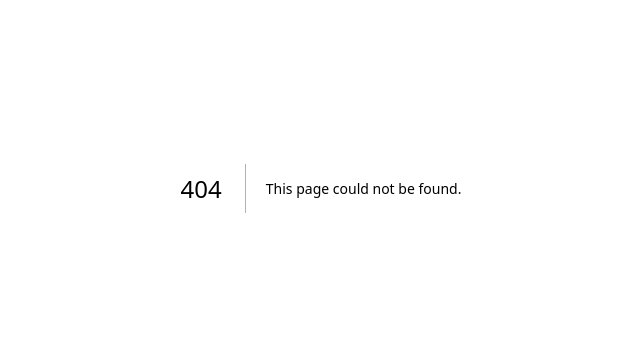
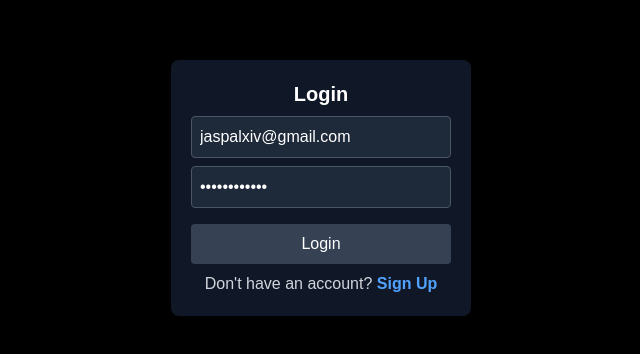
Before and after one commit to jaspalxiv/web_dev_project, a Next.js app: page /project/userManagement in a window 1280 px wide. Before the commit this address had no page. Shown: the part 212-566 px from the top of the page, without its empty margins (319-959 px from the left). Built offline with nearby package versions, Linux system fonts and the light colour scheme.

Commit message:
made sign up component

```diff
--- /dev/null
+++ b/app/project/userManagement/page.js
@@ -0,0 +1,276 @@
+"use client"
+import { useEffect, useState, useRef } from "react";
+import { useRouter, useSearchParams } from "next/navigation"; // Correct import
+import supaBase from "/lib/supabase";
+import { login, logout } from "/lib/auth";
+
+// Login Component
+const Login = ({ onSignupClick, onLoginSuccess }) => {
+    const [email, setEmail] = useState("jaspalxiv@gmail.com");
+    const [password, setPassword] = useState("741852963Js@");
+
+    const handleLogin = async () => {
+        const user = await login(email, password);
+        if (user) {
+            console.log("test login: ", JSON.stringify(user));
+            const tmp = { firstName: user.firstName, lastName: user.lastName };
+            onLoginSuccess(tmp);
+        } else {
+            alert("Login Failed: Invalid email or password.");
+        }
+    };
+
+    return (
+        <div className="p-5 bg-gray-900 rounded-lg shadow-md w-[300px] flex flex-col items-center">
+            <h2 className="text-xl font-bold text-white mb-2">Login</h2>
+            <input
+                value={email}
+                onChange={(e) => setEmail(e.target.value)}
+                placeholder="Email"
+                className="w-full p-2 border border-gray-600 rounded mb-2 text-white bg-gray-800"
+            />
+            <input
+                type="password"
+                value={password}
+                onChange={(e) => setPassword(e.target.value)}
+                placeholder="Password"
+                className="w-full p-2 border border-gray-600 rounded mb-2 text-white bg-gray-800"
+            />
+
+            <button
+                className="w-full bg-gray-700 p-2 rounded text-white font-medium mt-2"
+                onClick={handleLogin}
+            >
+                Login
+            </button>
+            <p className="text-gray-300 mt-2">
+                Don&apos;t have an account?{" "}
+                <span
+                    onClick={onSignupClick}
+                    className="text-blue-400 font-bold cursor-pointer"
+                >
+                    Sign Up
+                </span>
+            </p>
+        </div>
+    );
+};
+
+// Signup Component
+const Signup = ({ onBackToLogin, onLoginSuccess }) => {
+    const [firstName, setFirstName] = useState("jasopal");
+    const [lastName, setLastName] = useState("singh");
+    const [email, setEmail] = useState("jaspalxiv@gmail.com");
+    const [password, setPassword] = useState("741852963Js@");
+
+    const handleSignUp = async () => {
+        const { data, error: signUpError } = await supaBase.auth.signUp({
+            email,
+            password,
+        });
+
+        if (signUpError) {
+            alert('Sign Up Error: ' + signUpError.message);
+            return;
+        }
+
+        if (data?.user) {
+            const userId = data.user.id;
+            console.log(JSON.stringify(data));
+
+            const { data: insertData, error: insertError } = await supaBase
+                .from('user_details')
+                .insert([
+                    {
+                        uuid: userId,
+                        firstName: firstName,
+                        lastName: lastName,
+                        email: email,
+                    },
+                ]);
+
+            if (insertError) {
+                console.log(insertError);
+                alert('Error: ' + insertError.message);
+            } else {
+                alert('Data inserted successfully');
+                const tmp = { firstName: firstName, lastName: lastName };
+                onLoginSuccess(tmp);
+
+            }
+        } else {
+            alert('Error: User information could not be retrieved.');
+        }
+    };
+
+    return (
+        <div className="p-5 bg-gray-900 rounded-lg shadow-md w-[300px] flex flex-col items-center">
+            <h2 className="text-xl font-bold text-white mb-2">Sign Up</h2>
+            <input
+                value={firstName}
+                onChange={(e) => setFirstName(e.target.value)}
+                placeholder="First Name"
+                className="w-full p-2 border border-gray-600 rounded mb-2 text-white bg-gray-800"
+            />
+            <input
+                value={lastName}
+                onChange={(e) => setLastName(e.target.value)}
+                placeholder="Last Name"
+                className="w-full p-2 border border-gray-600 rounded mb-2 text-white bg-gray-800"
+            />
+            <input
+                value={email}
+                onChange={(e) => setEmail(e.target.value)}
+                placeholder="Email"
+                className="w-full p-2 border border-gray-600 rounded mb-2 text-white bg-gray-800"
+            />
+            <input
+                type="password"
+                value={password}
+                onChange={(e) => setPassword(e.target.value)}
+                placeholder="Password"
+                className="w-full p-2 border border-gray-600 rounded mb-2 text-white bg-gray-800"
+            />
+            <button
+                className="w-full bg-gray-700 p-2 rounded text-white font-medium mt-2"
+                onClick={handleSignUp}
+            >
+                Sign Up
+            </button>
+            <p className="text-gray-300 mt-2">
+                Already have an account?{" "}
+                <span
+                    onClick={onBackToLogin}
+                    className="text-blue-400 font-bold cursor-pointer"
+                >
+                    Login
+                </span>
+            </p>
+        </div>
+    );
+};
+
+const Logout = () => {
+    const router = useRouter();
+    const [timer, setTimer] = useState(3); // 5 second countdown
+
+    useEffect(() => {
+        // Perform logout immediately
+        logout();
+
+        // Set up countdown timer
+        const countdown = setInterval(() => {
+            setTimer(prev => {
+                if (prev <= 1) {
+                    clearInterval(countdown);
+                    router.push('/'); // Redirect to calculator
+                    return 0;
+                }
+                return prev - 1;
+            });
+        }, 1000);
+
+        return () => clearInterval(countdown); // Clean up on unmount
+    }, [router]);
+
+    return (
+        <div className="p-5 bg-gray-900 rounded-lg shadow-md w-[300px] text-center">
+            <h2 className="text-xl font-bold text-white mb-2">Logged Out</h2>
+            <p className="text-gray-300">
+                Games are now unavailable. You&apos;ll be redirected to the calculator in {timer} seconds.
+            </p>
+            <div className="mt-4">
+                <button
+                    className="text-blue-400 font-medium"
+                    onClick={() => router.push('/')}
+                >
+                    Go now
+                </button>
+            </div>
+        </div>
+    );
+};
+
+
+
+const LandingPage = ({ user, onLogout }) => {
+    const router = useRouter();
+    const [timer, setTimer] = useState(3);
+    const hasRedirected = useRef(false); // Prevent multiple pushes
+
+    useEffect(() => {
+        const intervalHandle = setInterval(() => {
+            setTimer(prevTimer => {
+                if (prevTimer === 1) {
+                    clearInterval(intervalHandle);
+                    if (!hasRedirected.current) {
+                        hasRedirected.current = true;
+                        setTimeout(() => {
+                            router.push("/");
+                        }, 0); // Slight delay to escape render phase
+                    }
+                    return 0;
+                }
+                return prevTimer - 1;
+            });
+        }, 1000);
+
+        return () => clearInterval(intervalHandle);
+    }, [router]);
+
+    return (
+        <div className="p-5 bg-gray-900 rounded-lg shadow-md w-[300px] flex flex-col items-center text-center space-y-4">
+    <h2 className="text-xl font-bold text-white">
+        Welcome,<br />
+        <span className="text-blue-400">{user.firstName} {user.lastName}</span>
+    </h2>
+    <p className="text-gray-300">
+        Games are now available.<br />
+        You’ll be redirected to the calculator in{" "}
+        <span className="text-white font-semibold">{timer}</span> seconds.
+    </p>
+
+</div>
+
+    );
+};
+
+
+// Main AuthPage Component
+const AuthPage = () => {
+    const router = useRouter();
+    const searchParams = useSearchParams(); // Now properly defined
+    const [isSignup, setIsSignup] = useState(false);
+    const [user, setUser] = useState(null);
+
+    // Get logout parameter safely
+    const shouldLogout = searchParams?.get('logout') === 'true'; // Optional chaining in case searchParams is null
+
+    console.log("shouldLogout:", shouldLogout); // Debugging
+
+    return (
+        <div className="flex justify-center items-center min-h-screen bg-black">
+            {shouldLogout ? (
+                <Logout />
+            ) : user ? (
+                <LandingPage
+                    user={user}
+                    onLogout={() => router.push('/auth?logout=true')}
+                />
+            ) : isSignup ? (
+                <Signup
+                    onBackToLogin={() => setIsSignup(false)}
+                    onLoginSuccess={setUser}
+                />
+            ) : (
+                <Login
+                    onSignupClick={() => setIsSignup(true)}
+                    onLoginSuccess={setUser}
+                />
+            )}
+        </div>
+    );
+};
+
+
+export default AuthPage;
```
